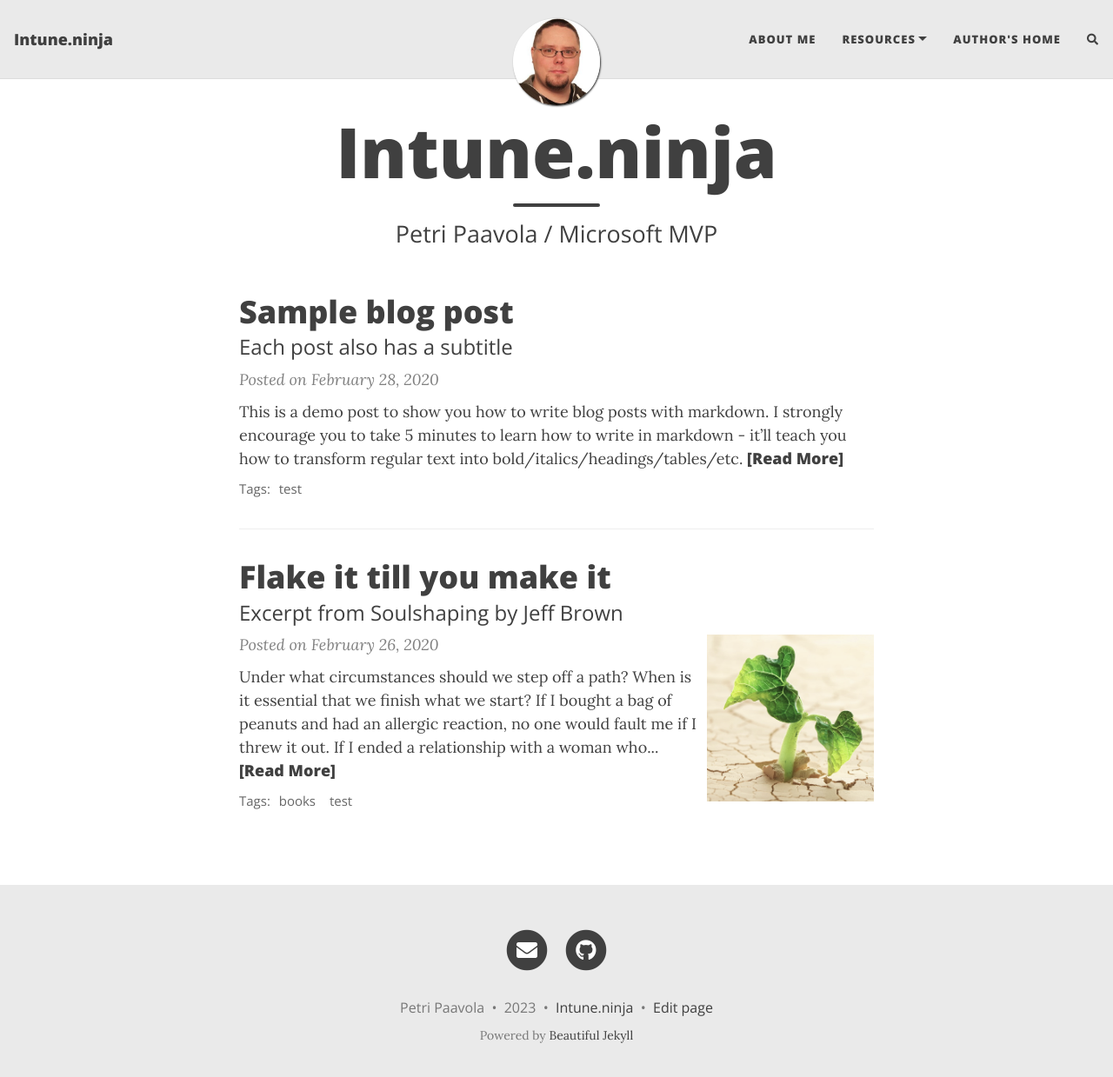
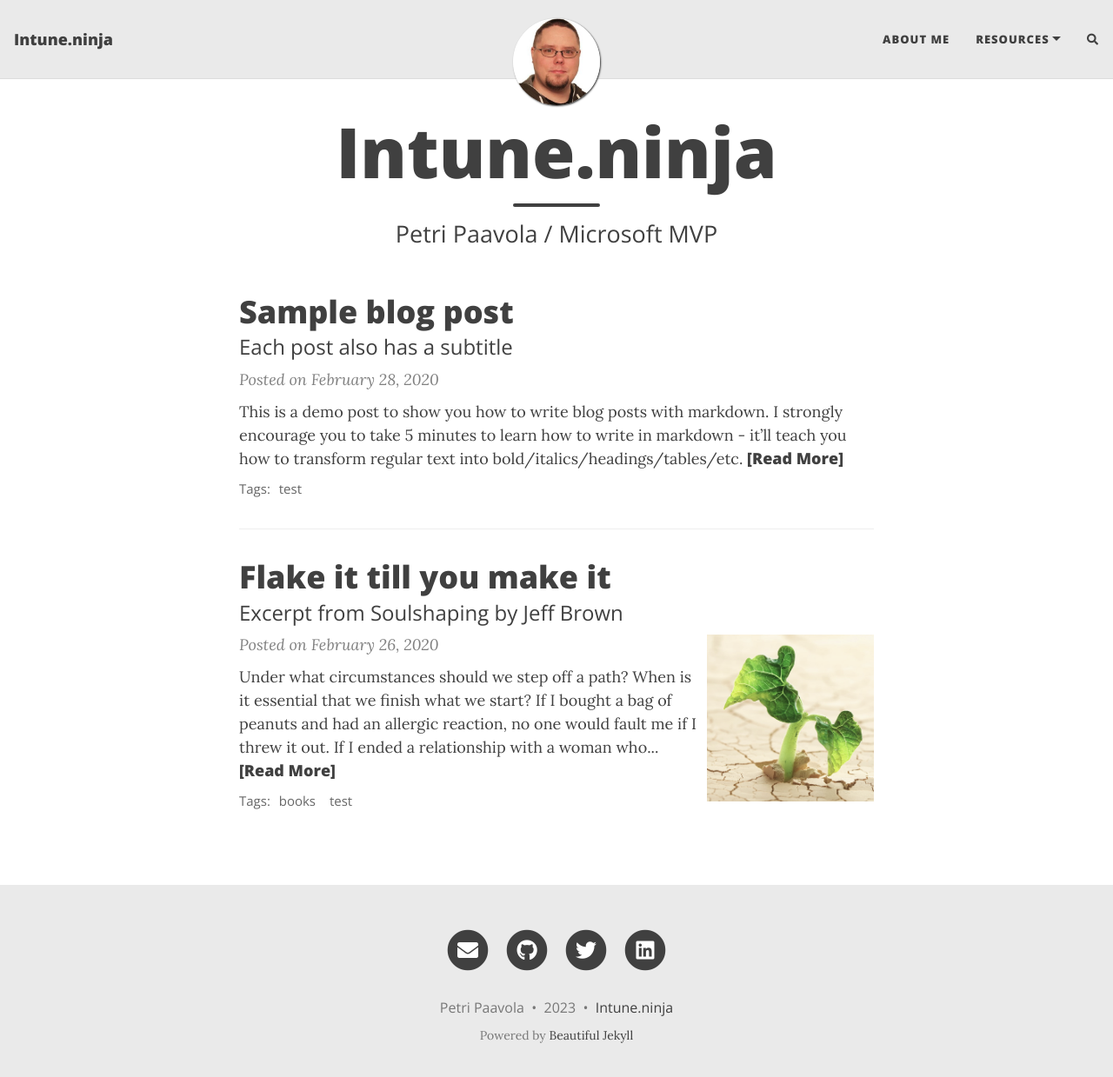
Before and after one commit to petripaavola/petripaavola.github.io, a Jekyll site: the page built from index.html, in a window 1280 px wide and 1252 px high. Shown: the top 1239 px of the window at 87% size. Built offline with Jekyll 4.4.1, drawn with Linux system fonts in a browser that asks for light colours; nearby versions of some CDN libraries; the list of posts is cut into pages by our own code; comment, search, counter and statistics services are not loaded; some of the changed lines change nothing that is shown.

Commit message:
_config.yml update

```diff
--- a/_config.yml
+++ b/_config.yml
@@ -22,9 +22,9 @@
 navbar-links:
   About Me: "aboutme"
   Resources:
-    - Beautiful Jekyll: "https://beautifuljekyll.com"
-    - Learn markdown: "https://www.markdowntutorial.com/"
-  Author's home: "https://intune.ninja"
+    - Get-IntuneManagementExtensionDiagnostics: "https://github.com/petripaavola/Get-IntuneManagementExtensionDiagnostics"
+    - IntuneDeviceDetailsGUI: "https://github.com/petripaavola/IntuneDeviceDetailsGUI"
+  #Author's home: "https://intune.ninja"
 
 ################
 # --- Logo --- #
@@ -53,12 +53,12 @@
   #rss: true  # remove this line if you don't want to show an RSS link at the bottom
   #facebook: deanattali
   github: petripaavola
-  #twitter: petripaavola
+  twitter: petripaavola
 #  patreon: DeanAttali
 #  youtube: c/daattali
 #  medium: yourname
 #  reddit: yourname
-#  linkedin: daattali
+  linkedin: petri-paavola
 #  xing: yourname
 #  stackoverflow: "3943160/daattali"
 #  snapchat: deanat78
@@ -88,8 +88,8 @@
 # Select which social network share links to show in posts
 share-links-active:
   twitter: true
-  facebook: false
-  linkedin: false
+  facebook: true
+  linkedin: true
   vk: false
 
 # How to display the link to your website in the footer
@@ -109,7 +109,7 @@
 post_search: true
 
 # Add a button in the footer to edit the current page. Only works if your website is hosted on GitHub
-edit_page_button: true
+edit_page_button: false
 
 # Allow sub-menu items (second-level navigation menu items) to be longer than the top-level menu
 # If this setting is off, then long sub-menu words might get cut off
```
